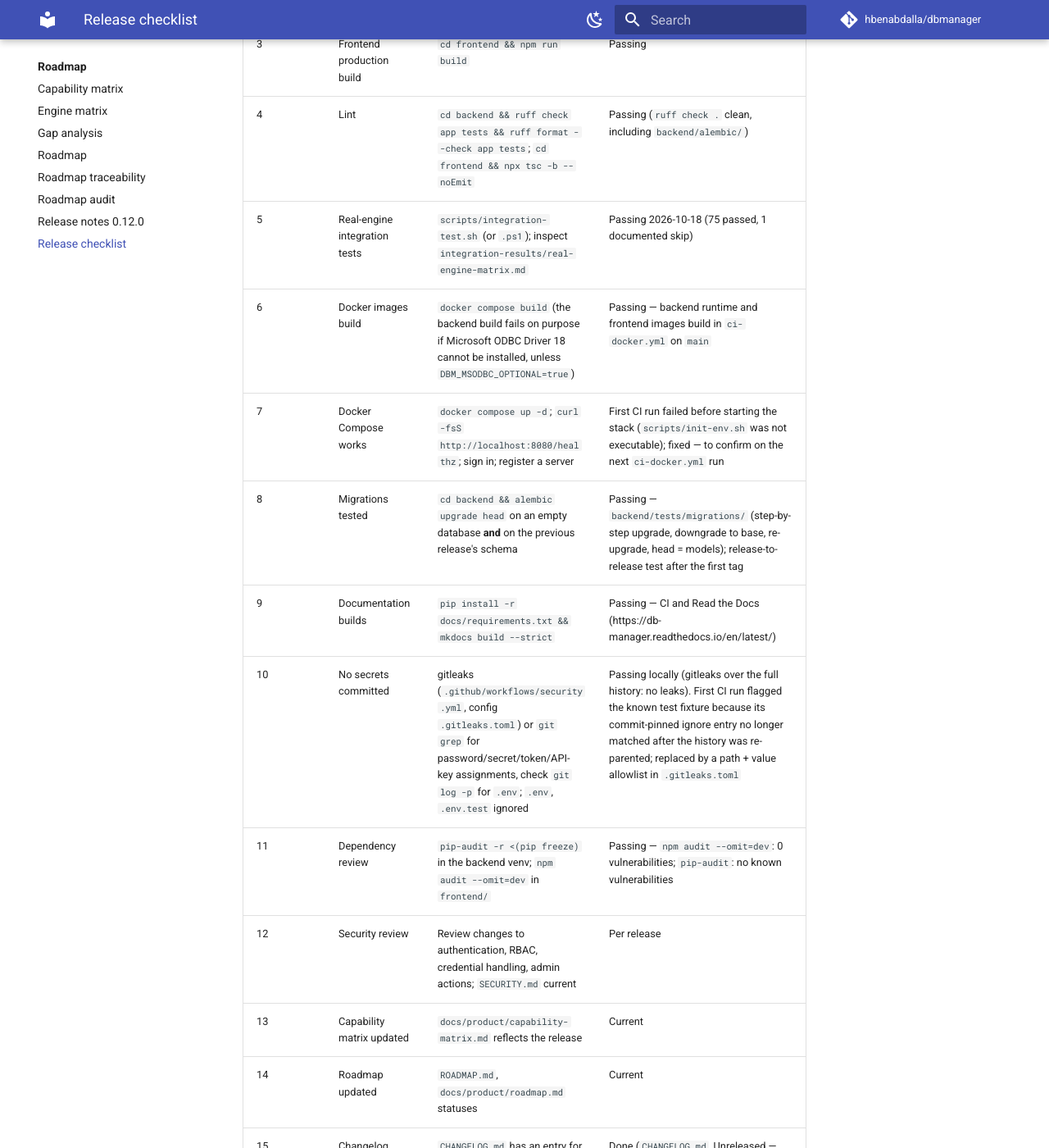
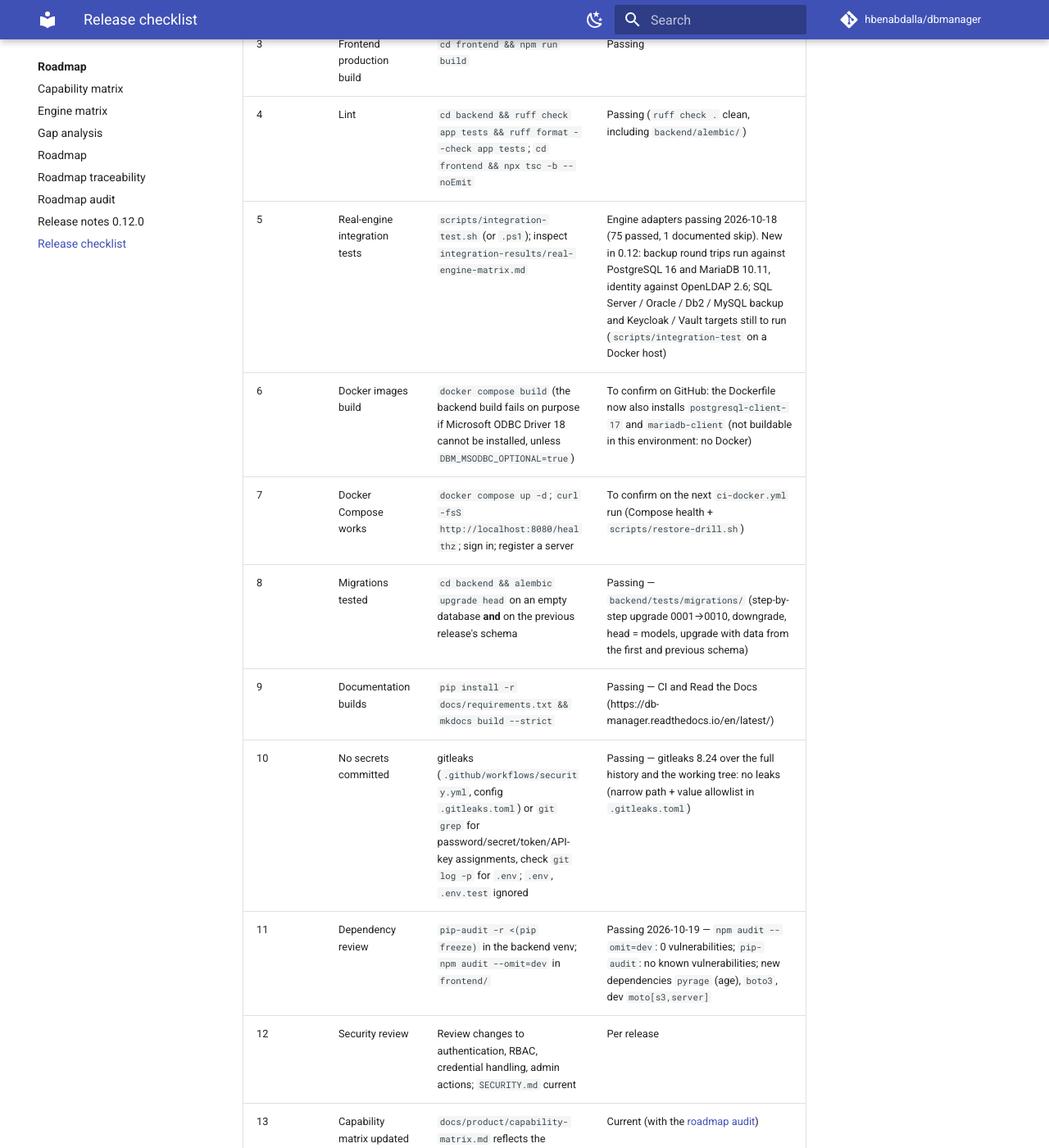
Before and after one commit to hbenabdalla/dbmanager, an MkDocs documentation site: the page built from docs/product/release-checklist.md, in a window 1280 px wide and 1400 px high, scrolled down 477 px. Shown: the whole window at 82% size. Built offline with MkDocs 1.6.1 and Material for MkDocs 9.7.7, drawn with Linux system fonts in a browser that asks for light colours; comment, search, counter and statistics services are not loaded; some of the changed text lies outside the part shown.

Commit message:
docs: release checklist state for 0.12.0
Co-Authored-By: Claude Opus 5.5 <noreply@anthropic.com>
Claude-Session: https://claude.ai/code/session_01L83DvhRutAHLgcsaSBa8D7

```diff
--- a/docs/product/release-checklist.md
+++ b/docs/product/release-checklist.md
@@ -2,24 +2,24 @@
 
 Run before tagging any `v0.x.y` / `v1.x.y` release. Commands are from the repository root.
 
-| # | Item | How to verify | State (0.11.0-dev) |
+| # | Item | How to verify | State (0.12.0) |
 |---|---|---|---|
-| 1 | Backend unit + API tests pass | `cd backend && pytest tests/unit tests/api` (API tests need `DBM_TEST_DATABASE_URL`, a scratch PostgreSQL) | Passing (337 unit + API + migrations) |
-| 2 | Frontend tests pass | `cd frontend && npm ci && npx vitest run` | Passing (61) |
+| 1 | Backend unit + API tests pass | `cd backend && pytest tests/unit tests/api` (API tests need `DBM_TEST_DATABASE_URL`, a scratch PostgreSQL) | Passing — 444 unit + API + migration tests (2026-10-19) |
+| 2 | Frontend tests pass | `cd frontend && npm ci && npx vitest run` | Passing — 109 tests in 14 files |
 | 3 | Frontend production build | `cd frontend && npm run build` | Passing |
 | 4 | Lint | `cd backend && ruff check app tests && ruff format --check app tests`; `cd frontend && npx tsc -b --noEmit` | Passing (`ruff check .` clean, including `backend/alembic/`) |
-| 5 | Real-engine integration tests | `scripts/integration-test.sh` (or `.ps1`); inspect `integration-results/real-engine-matrix.md` | Passing 2026-10-18 (75 passed, 1 documented skip) |
-| 6 | Docker images build | `docker compose build` (the backend build fails on purpose if Microsoft ODBC Driver 18 cannot be installed, unless `DBM_MSODBC_OPTIONAL=true`) | Passing — backend runtime and frontend images build in `ci-docker.yml` on `main` |
-| 7 | Docker Compose works | `docker compose up -d`; `curl -fsS http://localhost:8080/healthz`; sign in; register a server | First CI run failed before starting the stack (`scripts/init-env.sh` was not executable); fixed — to confirm on the next `ci-docker.yml` run |
-| 8 | Migrations tested | `cd backend && alembic upgrade head` on an empty database **and** on the previous release's schema | Passing — `backend/tests/migrations/` (step-by-step upgrade, downgrade to base, re-upgrade, head = models); release-to-release test after the first tag |
+| 5 | Real-engine integration tests | `scripts/integration-test.sh` (or `.ps1`); inspect `integration-results/real-engine-matrix.md` | Engine adapters passing 2026-10-18 (75 passed, 1 documented skip). New in 0.12: backup round trips run against PostgreSQL 16 and MariaDB 10.11, identity against OpenLDAP 2.6; SQL Server / Oracle / Db2 / MySQL backup and Keycloak / Vault targets still to run (`scripts/integration-test` on a Docker host) |
+| 6 | Docker images build | `docker compose build` (the backend build fails on purpose if Microsoft ODBC Driver 18 cannot be installed, unless `DBM_MSODBC_OPTIONAL=true`) | To confirm on GitHub: the Dockerfile now also installs `postgresql-client-17` and `mariadb-client` (not buildable in this environment: no Docker) |
+| 7 | Docker Compose works | `docker compose up -d`; `curl -fsS http://localhost:8080/healthz`; sign in; register a server | To confirm on the next `ci-docker.yml` run (Compose health + `scripts/restore-drill.sh`) |
+| 8 | Migrations tested | `cd backend && alembic upgrade head` on an empty database **and** on the previous release's schema | Passing — `backend/tests/migrations/` (step-by-step upgrade 0001→0010, downgrade, head = models, upgrade with data from the first and previous schema) |
 | 9 | Documentation builds | `pip install -r docs/requirements.txt && mkdocs build --strict` | Passing — CI and Read the Docs (https://db-manager.readthedocs.io/en/latest/) |
-| 10 | No secrets committed | gitleaks (`.github/workflows/security.yml`, config `.gitleaks.toml`) or `git grep` for password/secret/token/API-key assignments, check `git log -p` for `.env`; `.env`, `.env.test` ignored | Passing locally (gitleaks over the full history: no leaks). First CI run flagged the known test fixture because its commit-pinned ignore entry no longer matched after the history was re-parented; replaced by a path + value allowlist in `.gitleaks.toml` |
-| 11 | Dependency review | `pip-audit -r <(pip freeze)` in the backend venv; `npm audit --omit=dev` in `frontend/` | Passing — `npm audit --omit=dev`: 0 vulnerabilities; `pip-audit`: no known vulnerabilities |
+| 10 | No secrets committed | gitleaks (`.github/workflows/security.yml`, config `.gitleaks.toml`) or `git grep` for password/secret/token/API-key assignments, check `git log -p` for `.env`; `.env`, `.env.test` ignored | Passing — gitleaks 8.24 over the full history and the working tree: no leaks (narrow path + value allowlist in `.gitleaks.toml`) |
+| 11 | Dependency review | `pip-audit -r <(pip freeze)` in the backend venv; `npm audit --omit=dev` in `frontend/` | Passing 2026-10-19 — `npm audit --omit=dev`: 0 vulnerabilities; `pip-audit`: no known vulnerabilities; new dependencies `pyrage` (age), `boto3`, dev `moto[s3,server]` |
 | 12 | Security review | Review changes to authentication, RBAC, credential handling, admin actions; `SECURITY.md` current | Per release |
-| 13 | Capability matrix updated | `docs/product/capability-matrix.md` reflects the release | Current |
+| 13 | Capability matrix updated | `docs/product/capability-matrix.md` reflects the release | Current (with the [roadmap audit](roadmap-audit.md)) |
 | 14 | Roadmap updated | `ROADMAP.md`, `docs/product/roadmap.md` statuses | Current |
-| 15 | Changelog updated | `CHANGELOG.md` has an entry for the version | Done (`CHANGELOG.md`, Unreleased — 0.11.0) |
-| 16 | Version updated | One version across `backend/app/__init__.py`, `backend/pyproject.toml`, `frontend/package.json`; matches the tag | Passing — `0.11.0-dev` (`0.11.0.dev0` in `pyproject.toml`) everywhere; set to `0.11.0` when tagging |
+| 15 | Changelog updated | `CHANGELOG.md` has an entry for the version | Done (`CHANGELOG.md`, 0.12.0) and [release notes](../release-notes/0.12.0.md) |
+| 16 | Version updated | One version across `backend/app/__init__.py`, `backend/pyproject.toml`, `frontend/package.json`; matches the tag | Passing — `0.12.0` everywhere (`tests/unit/test_version_consistency.py`) |
 | 17 | License present | `LICENSE` exists and README states it | Passing — Apache-2.0 (`LICENSE`, README, package metadata, About page) |
 
 Release steps once all rows are green: update `CHANGELOG.md`, bump the version, open a pull
```
